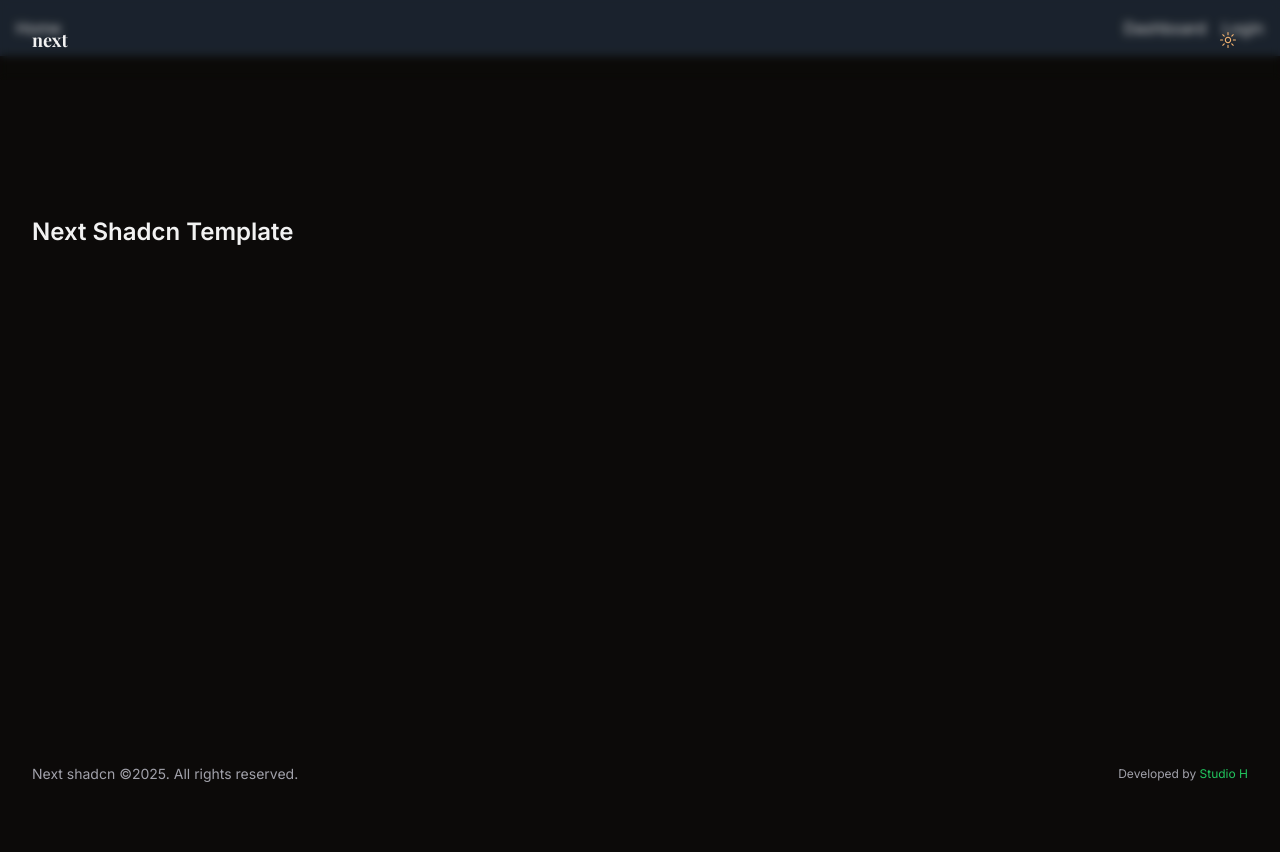
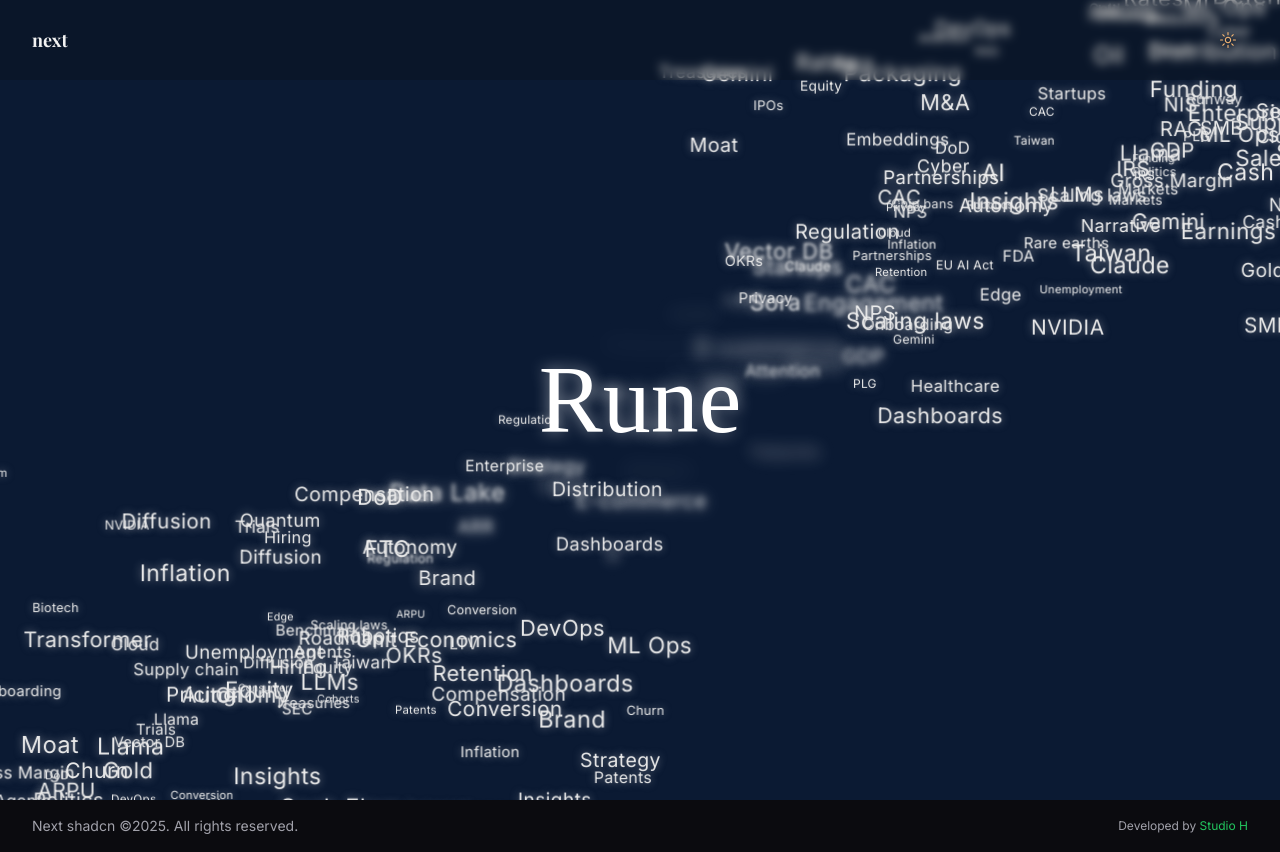
Before and after one commit to realalexazar/runeapp, a Next.js app: page / in a window 1280 px wide. Before the commit the page ends 800 px from the top, so only its background shows below. Built offline with nearby package versions, Linux system fonts and the light colour scheme; a web font is replaced by a local one.

Commit message:
feat: implement hero animation with Rune logo

```diff
--- a/app/globals.css
+++ b/app/globals.css
@@ -64,6 +64,6 @@
     @apply border-border;
   }
   body {
-    @apply bg-background font-sans text-foreground;
+    @apply bg-background font-sans text-foreground overflow-hidden;
   }
 }
--- a/app/layout.tsx
+++ b/app/layout.tsx
@@ -2,7 +2,6 @@ import type { Metadata } from 'next'
 import localFont from 'next/font/local'
 import { Inter, Playfair_Display } from 'next/font/google'
 import { cn } from '@/lib/utils'
-import Link from "next/link"
 
 import Providers from '@/components/providers'
 import Header from '@/components/header'
@@ -58,7 +57,7 @@ export default function RootLayout({
     <html lang='en' className='scroll-smooth' suppressHydrationWarning>
       <body
         className={cn(
-          'flex min-h-screen flex-col',
+          'flex min-h-screen flex-col bg-[#0B0B0F]',
           geistSans.variable,
           geistMono.variable,
           inter.variable,
@@ -67,13 +66,6 @@ export default function RootLayout({
       >
         <Providers>
           <Header />
-          <nav className="p-4 bg-gray-800 text-white flex justify-between">
-            <Link href="/">Home</Link>
-            <div className="flex gap-4">
-              <Link href="/dashboard">Dashboard</Link>
-              <Link href="/auth">Login</Link>
-            </div>
-          </nav>
           <main className='grow'>{children}</main>
           <Footer />
         </Providers>
--- a/app/page.tsx
+++ b/app/page.tsx
@@ -1,9 +1,7 @@
+import dynamic from 'next/dynamic'
+
+const SynthesisHero = dynamic(() => import('@/components/SynthesisHero'), { ssr: false })
+
 export default function Home() {
-  return (
-    <section className='pb-24 pt-40'>
-      <div className='container'>
-        <h1 className='text-2xl font-semibold'>Next Shadcn Template</h1>
-      </div>
-    </section>
-  )
+  return <SynthesisHero />
 }
--- /dev/null
+++ b/components/SynthesisHero.tsx
@@ -0,0 +1,158 @@
+"use client"
+
+import { useEffect, useMemo, useRef, useState } from 'react'
+import { gsap } from 'gsap'
+import { MotionPathPlugin } from 'gsap/MotionPathPlugin'
+
+gsap.registerPlugin(MotionPathPlugin)
+
+type FloatingWord = {
+  id: number
+  text: string
+  size: number
+}
+
+const CHAOS_WORDS = [
+  'AI', 'Markets', 'Earnings', 'Politics', 'Inflation', 'Climate', 'Cyber', 'Quantum', 'Startups', 'Funding',
+  'NVIDIA', 'OpenAI', 'Rare earths', 'Geopolitics', 'Taiwan', 'Chip bans', 'LLMs', 'Autonomy', 'Robotics', 'Biotech',
+  'Healthcare', 'Patents', 'Defense', 'Supply chain', 'GDP', 'Unemployment', 'Rates', 'Treasuries', 'Gold', 'Oil',
+  'M&A', 'Venture', 'IPOs', 'E-commerce', 'Cloud', 'Edge', 'Privacy', 'Security', 'DevOps', 'ML Ops', 'Data Lake',
+  'Vector DB', 'RAG', 'Embeddings', 'Agents', 'Sora', 'Gemini', 'Copilot', 'Llama', 'Claude', 'Diffusion',
+  'Transformer', 'Attention', 'Scaling laws', 'Benchmarks', 'Regulation', 'Antitrust', 'DoD', 'EU AI Act', 'FDA',
+  'NIST', 'FTC', 'SEC', 'IRS', 'Consumer', 'Enterprise', 'SMB', 'Churn', 'CAC', 'LTV', 'ARPU', 'ARR', 'Runway',
+  'Unit Economics', 'Gross Margin', 'Cash Flow', 'Roadmap', 'Moat', 'Strategy', 'Hiring', 'Compensation', 'Equity',
+  'Retention', 'Onboarding', 'OKRs', 'KPIs', 'Dashboards', 'Insights', 'Narrative', 'Brand', 'Distribution',
+  'PLG', 'Sales-led', 'Partnerships', 'Pricing', 'Packaging', 'Trials', 'Conversion', 'Cohorts', 'Engagement', 'NPS'
+]
+
+export default function SynthesisHero() {
+  const containerRef = useRef<HTMLDivElement | null>(null)
+  const wordsRef = useRef<(HTMLDivElement | null)[]>([])
+  const { width, height } = useContainerSize()
+  const words = useMemo(() => {
+    return CHAOS_WORDS.flatMap(text => [
+      { id: text + '_1', text, size: 10 + Math.random() * 14 },
+      { id: text + '_2', text, size: 10 + Math.random() * 14 },
+      { id: text + '_3', text, size: 10 + Math.random() * 14 },
+    ])
+  }, [])
+
+  useEffect(() => {
+    if (!containerRef.current || !width || !height) return
+
+    document.body.style.overflow = 'hidden'
+
+    const ctx = gsap.context(() => {
+      wordsRef.current.forEach((el, i) => {
+        if (!el) return
+
+        const animateWord = () => {
+          const fromBottomLeft = Math.random() > 0.5
+          const startX = fromBottomLeft ? gsap.utils.random(-0.2 * width, 0.5 * width) : gsap.utils.random(0.5 * width, 1.2 * width)
+          const startY = fromBottomLeft ? gsap.utils.random(0.5 * height, 1.2 * height) : gsap.utils.random(-0.2 * height, 0.5 * height)
+
+          const endX = width / 2 + gsap.utils.random(-80, 80)
+          const endY = height / 2 + gsap.utils.random(-80, 80)
+
+          gsap.set(el, { x: startX, y: startY, opacity: 1, scale: 1, color: '#EAEAEA', textShadow: '0 0 8px rgba(234,234,234,0.5)', filter: 'blur(0px)' })
+
+          const path = [
+            { x: startX, y: startY },
+            {
+              x: (startX + endX) / 2 + (fromBottomLeft ? -width * 0.25 : width * 0.25),
+              y: (startY + endY) / 2 + (fromBottomLeft ? height * 0.25 : -height * 0.25)
+            },
+            { x: endX, y: endY }
+          ]
+
+          const tl = gsap.timeline({
+            delay: fromBottomLeft ? gsap.utils.random(0, 5) : gsap.utils.random(0, 5),
+            onComplete: animateWord
+          })
+
+          const duration = gsap.utils.random(4, 7)
+
+          tl.to(el, {
+            motionPath: {
+              path,
+              curviness: 1.25,
+            },
+            ease: 'power2.in',
+            duration
+          }, 0)
+
+          tl.to(el, {
+            color: '#FFFFFF',
+            textShadow: '0 0 20px rgba(255,255,255,0.95), 0 0 10px rgba(255,255,255,0.85)',
+            ease: 'power2.in',
+            duration: duration / 2
+          }, duration / 2)
+
+          tl.to(el, {
+            opacity: 0,
+            filter: 'blur(12px)',
+            ease: 'power1.in',
+            duration: duration * 0.15
+          }, duration * 0.85)
+        }
+
+        animateWord()
+      })
+    }, containerRef)
+
+    return () => {
+      ctx.revert()
+      document.body.style.overflow = ''
+    }
+  }, [width, height, words])
+
+  return (
+    <section ref={containerRef} className="relative h-[100svh] w-full overflow-hidden" style={{ backgroundColor: '#0B1A33' }}>
+      <div className="absolute inset-0 pointer-events-none">
+        {words.map((w, i) => (
+          <div
+            key={w.id}
+            ref={(el) => {
+              wordsRef.current[i] = el
+            }}
+            className="absolute select-none will-change-transform"
+            style={{
+              opacity: 0,
+              color: '#EAEAEA',
+              textShadow: '0 0 8px rgba(255,215,0,0.25), 0 0 2px rgba(255,215,0,0.15)',
+              fontSize: w.size,
+              fontWeight: 400,
+              letterSpacing: '0.02em'
+            }}
+          >
+            {w.text}
+          </div>
+        ))}
+      </div>
+      <div
+        className="absolute top-1/2 left-1/2 -translate-x-1/2 -translate-y-1/2"
+        style={{
+          fontFamily: 'serif',
+          fontSize: '96px',
+          color: 'white',
+          textShadow: '0 0 15px rgba(255,255,255,0.5)'
+        }}
+      >
+        Rune
+      </div>
+    </section>
+  )
+}
+
+function useContainerSize() {
+  const [size, setSize] = useState({ width: 0, height: 0 })
+
+  useEffect(() => {
+    const update = () => setSize({ width: window.innerWidth, height: window.innerHeight })
+    update()
+    window.addEventListener('resize', update)
+    return () => window.removeEventListener('resize', update)
+  }, [])
+
+  return size
+}
--- a/package.json
+++ b/package.json
@@ -27,6 +27,7 @@
     "next-themes": "^0.3.0",
     "prettier": "^3.3.3",
     "prettier-plugin-tailwindcss": "^0.6.6",
+    "gsap": "^3.12.5",
     "react": "^18.3.1",
     "react-dom": "^18.3.1",
     "sonner": "^1.5.0",
```
Also changed, not shown: 1 other file (tests, documents, lock files or other folders).
